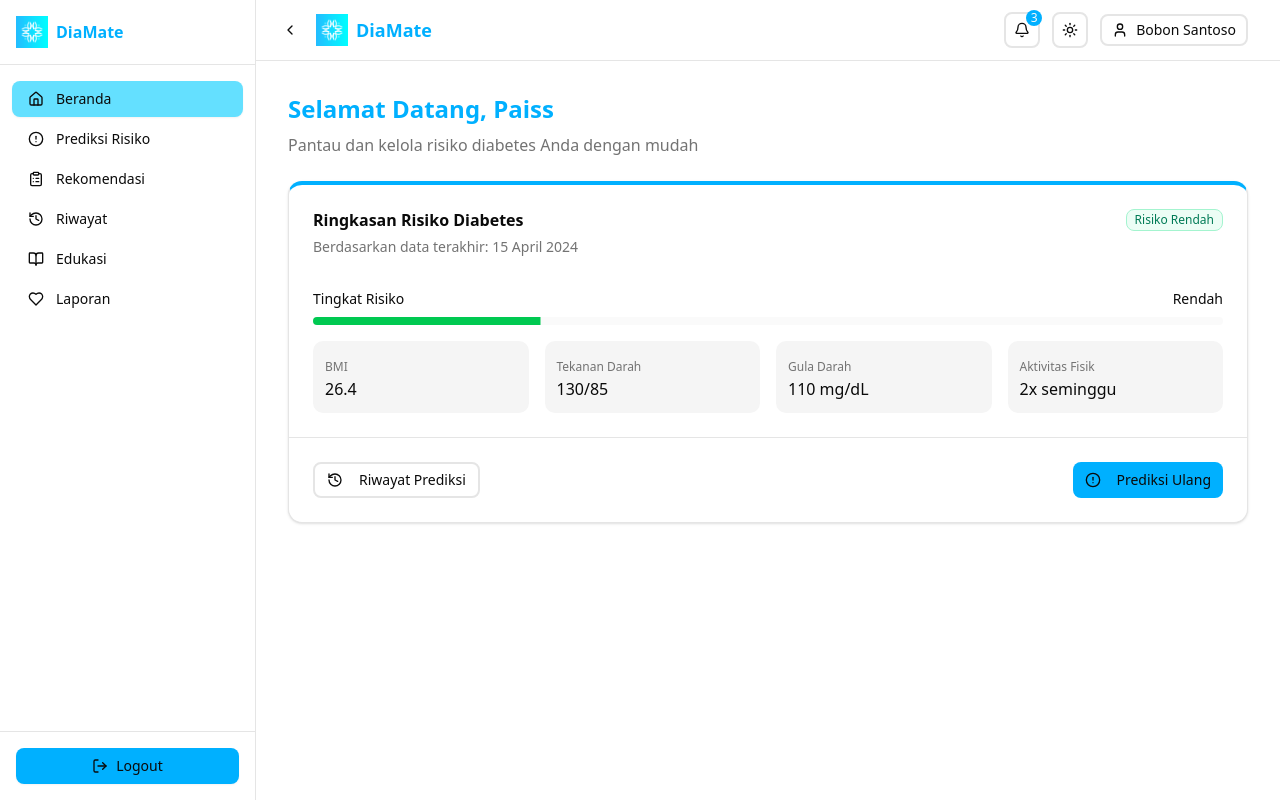
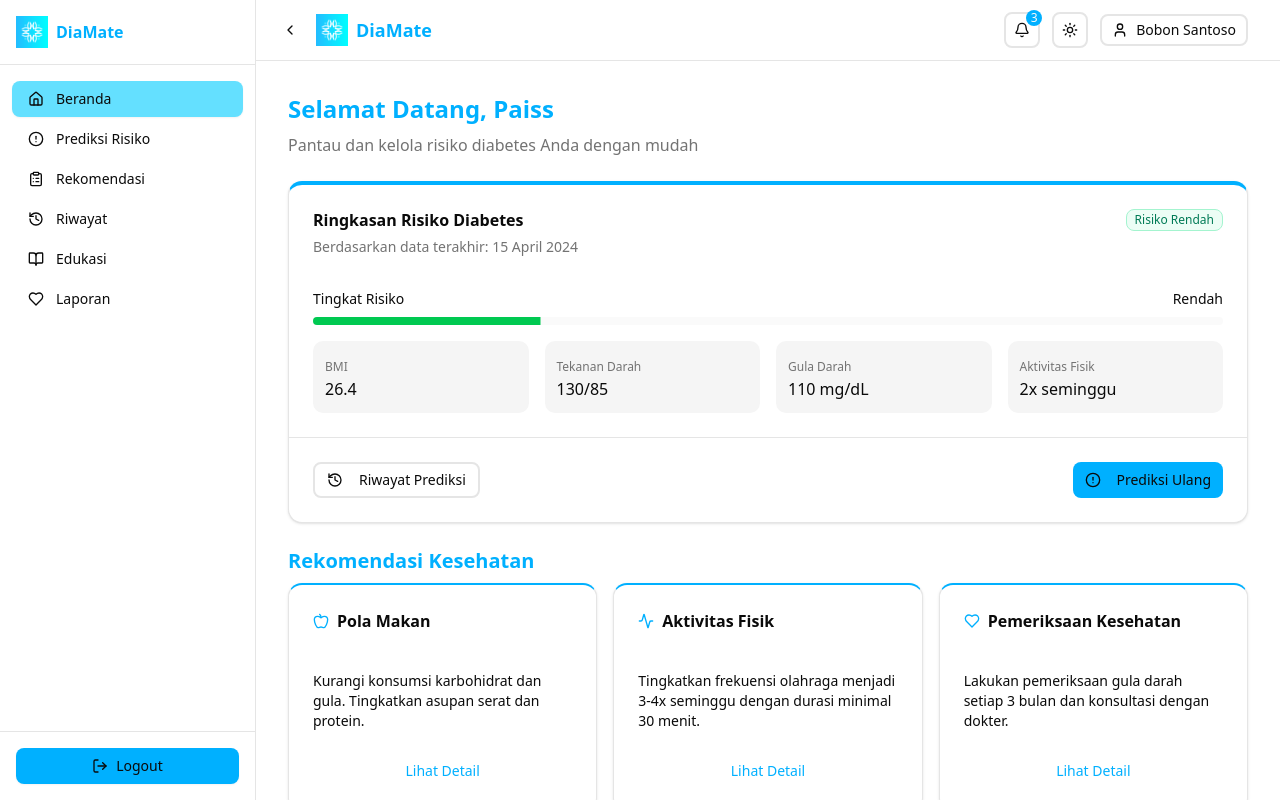
Before and after one commit to DiaMate-Organization/DiaMate-frontend, a Next.js app: page /dashboard in a window 1280 px wide. Built offline with nearby package versions, Linux system fonts and the light colour scheme.

Commit message:
feat(dashboard): add RecomendationCard component with default health tips

```diff
--- a/app/(dashboard)/dashboard/page.jsx
+++ b/app/(dashboard)/dashboard/page.jsx
@@ -1,3 +1,4 @@
+import RecomendationCard from "@/components/RecomendationCard";
 import SummaryRiskCard from "@/components/SummaryRiskCard";
 
 const mockUserData = {
@@ -24,7 +25,7 @@ const DashboardPage = () => {
       </div>
 
       <SummaryRiskCard userData={mockUserData} />
-
+      <RecomendationCard recommendations={[mockUserData.recommendations]} />
     </main>
   );
 };
--- /dev/null
+++ b/components/RecomendationCard.jsx
@@ -0,0 +1,64 @@
+import { Card, CardContent, CardFooter, CardHeader, CardTitle } from "./ui/card";
+import { Activity, Apple, Heart } from "lucide-react";
+import { Button } from "./ui/button";
+import Link from "next/link";
+
+const RecomendationCard = ({ recommendations }) => {
+  const defaultRecs = [
+    {
+      id: "diet",
+      title: "Pola Makan",
+      description: "Kurangi konsumsi karbohidrat dan gula. Tingkatkan asupan serat dan protein.",
+      icon: <Apple className="h-4 w-4 text-primary mr-2" />
+    },
+    {
+      id: "exercise",
+      title: "Aktivitas Fisik",
+      description: "Tingkatkan frekuensi olahraga menjadi 3-4x seminggu dengan durasi minimal 30 menit.",
+      icon: <Activity className="h-4 w-4 text-primary mr-2" />
+    },
+    {
+      id: "checkup",
+      title: "Pemeriksaan Kesehatan",
+      description: "Lakukan pemeriksaan gula darah setiap 3 bulan dan konsultasi dengan dokter.",
+      icon: <Heart className="h-4 w-4 text-primary mr-2" />
+    }
+  ];
+
+  const recsToShow = defaultRecs;
+
+  return (
+    <div className="space-y-2">
+      <h3 className="text-xl font-semibold text-primary">
+        Rekomendasi Kesehatan
+      </h3>
+      <div className="grid gap-4 md:grid-cols-3">
+        {recsToShow.map((rec) => (
+          <Card key={rec.id} className="border-t-2 border-t-primary">
+            <CardHeader className="pb-2">
+              <CardTitle className="text-base flex items-center">
+                {rec.icon}
+                {rec.title}
+              </CardTitle>
+            </CardHeader>
+            <CardContent>
+              <p className="text-sm">{rec.description}</p>
+            </CardContent>
+            <CardFooter>
+              <Button
+                variant="primary"
+                size="sm"
+                className="w-full bg-transparent text-primary hover:text-white hover:bg-primary"
+                asChild
+              >
+                <Link href={`/rekomendasi/${rec.id}`}>Lihat Detail</Link>
+              </Button>
+            </CardFooter>
+          </Card>
+        ))}
+      </div>
+    </div>
+  );
+};
+
+export default RecomendationCard;
```
